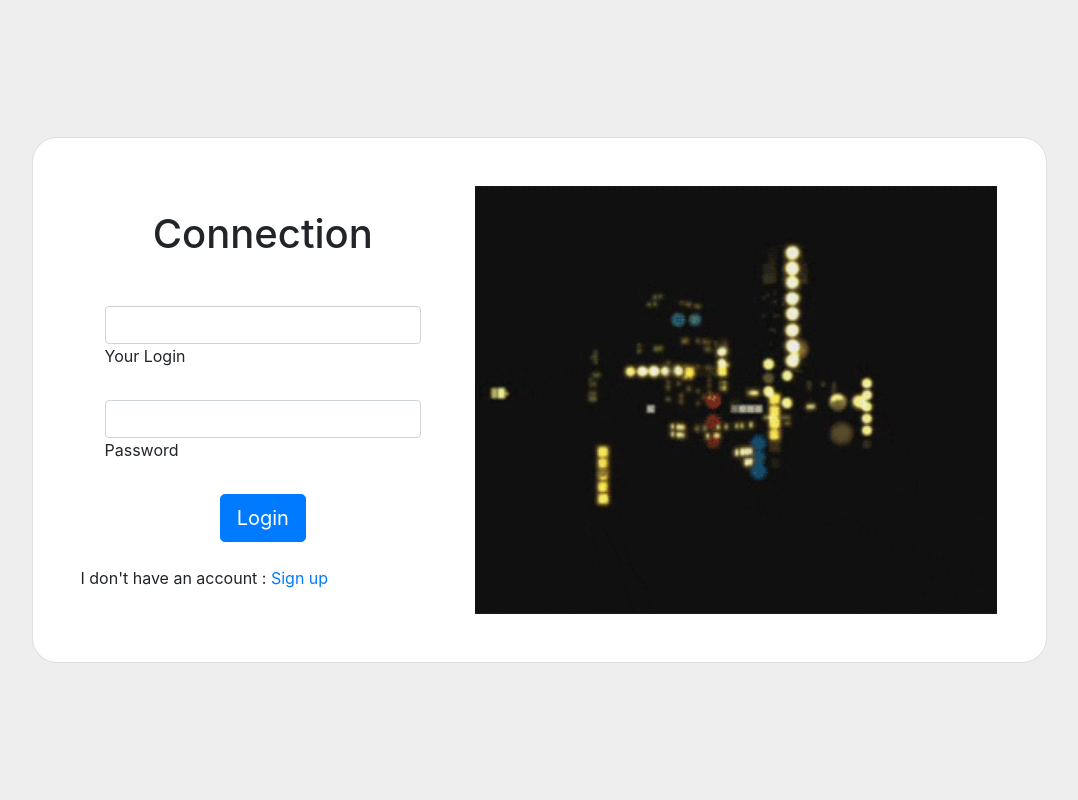
After one commit to badr-sebaa/blog, a PHP site: page /php/connection.php in a window 1280 px wide. The commit adds this page. Shown: the whole page, without its empty margins (101-1179 px from the left). Run offline with PHP 8.4, Linux system fonts and the light colour scheme.

Commit message:
connection and inscription

```diff
--- /dev/null
+++ b/php/connection.php
@@ -0,0 +1,85 @@
+
+<head>
+    <meta charset="utf-8">
+    <link rel="stylesheet" href="https://stackpath.bootstrapcdn.com/bootstrap/4.1.3/css/bootstrap.min.css" integrity="sha384-MCw98/SFnGE8fJT3GXwEOngsV7Zt27NXFoaoApmYm81iuXoPkFOJwJ8ERdknLPMO" crossorigin="anonymous">
+    <link href="https://cdnjs.cloudflare.com/ajax/libs/magnific-popup.js/1.1.0/magnific-popup.min.css" rel="stylesheet" />
+</head>
+
+
+<?php
+                if(isset($_GET['login_err']))
+                {
+                    $err = htmlspecialchars($_GET['login_err']);
+
+                    switch($err)
+                    {
+                        case 'password':
+                        ?>
+                            <div class="alert alert-danger">
+                                <strong>Error</strong> Wrong password !
+                            </div>
+                        <?php
+                        break;
+
+                        case 'already':
+                        ?>
+                            <div class="alert alert-danger">
+                                <strong>Error</strong> This account dosn't exist !
+                            </div>
+                        <?php
+                        break;
+                    }
+                }
+                ?>
+
+
+
+<section class="vh-100" style="background-color: #eee;">
+  <div class="container h-100">
+    <div class="row d-flex justify-content-center align-items-center h-100">
+      <div class="col-lg-12 col-xl-11">
+        <div class="card text-black" style="border-radius: 25px;">
+          <div class="card-body p-md-5">
+            <div class="row justify-content-center">
+              <div class="col-md-10 col-lg-6 col-xl-5 order-2 order-lg-1">
+
+                <p class="text-center h1 fw-bold mb-5 mx-1 mx-md-4 mt-4">Connection</p>
+
+                <form class="mx-1 mx-md-4" action="connection-traitement.php" method="post">
+
+                  <div class="d-flex flex-row align-items-center mb-4">
+                    <i class="fas fa-envelope fa-lg me-3 fa-fw"></i>
+                    <div class="form-outline flex-fill mb-0">
+                      <input type="text" id="form3Example3c" class="form-control" />
+                      <label class="form-label" for="form3Example3c">Your Login</label>
+                    </div>
+                  </div>
+
+                  <div class="d-flex flex-row align-items-center mb-4">
+                    <i class="fas fa-lock fa-lg me-3 fa-fw"></i>
+                    <div class="form-outline flex-fill mb-0">
+                      <input type="password" id="form3Example4c" class="form-control" />
+                      <label class="form-label" for="form3Example4c">Password</label>
+                    </div>
+                  </div>
+
+                  <div class="d-flex justify-content-center mx-4 mb-3 mb-lg-4">
+                    <button type="button" class="btn btn-primary btn-lg">Login</button>
+                  </div>
+
+                </form>
+
+                I don't have an account : <a href="../index.php">Sign up</a>
+              </div>
+              <div class="col-md-10 col-lg-6 col-xl-7 d-flex align-items-center order-1 order-lg-2">
+
+                <img src="../img/gossip.gif" class="img-fluid" alt="gossip" width = "100%" height="auto">
+
+              </div>
+            </div>
+          </div>
+        </div>
+      </div>
+    </div>
+  </div>
+</section>
```
Also changed, not shown: index.php (+62 -20 lines), php/config.php (added, +15 -0 lines), php/connection-traitement.php (added, +32 -0 lines), php/inscription-traitement.php (added, +45 -0 lines).
